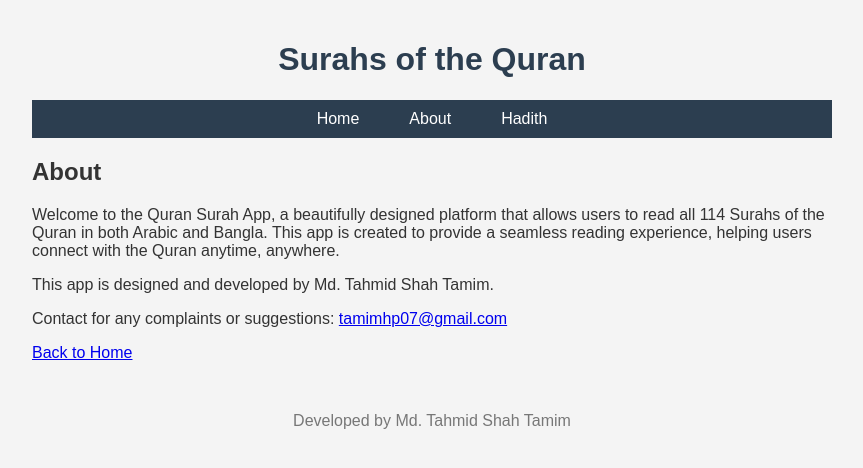
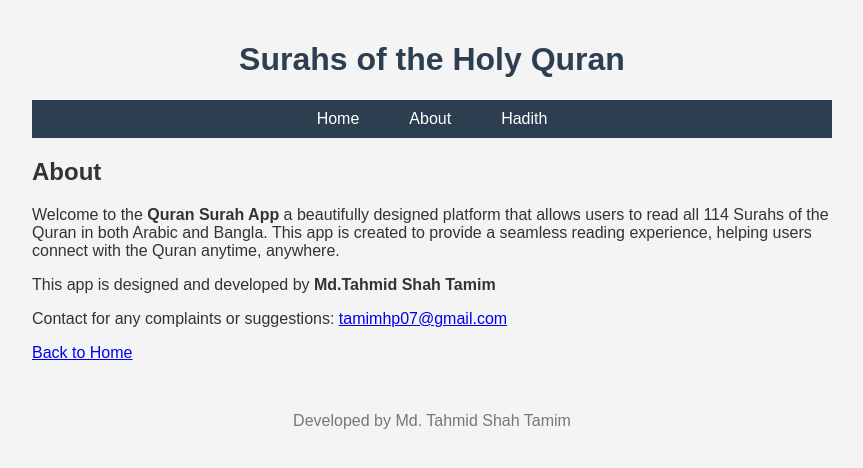
Before and after one commit to tamimshah/Quran_Surah_App, a plain HTML site: page index.html in a window 1280 px wide. Both pictures are taken after a click on the link "About". Shown: the whole page, without its empty margins (208-1071 px from the left). Drawn offline with Linux system fonts and the light colour scheme; no server answers.

Commit message:
h1 update and bold

```diff
--- a/index.html
+++ b/index.html
@@ -8,7 +8,7 @@
 </head>
 <body>
     <div class="container">
-        <h1>Surahs of the Quran</h1>
+        <h1>Surahs of the Holy Quran</h1>
         <nav>
             <ul>
                 <li><a href="#" onclick="showSection('surah-section')">Home</a></li>
@@ -29,8 +29,8 @@
         </div>
         <div id="about-section" class="section" style="display: none;">
             <h2>About</h2>
-            <p>Welcome to the Quran Surah App, a beautifully designed platform that allows users to read all 114 Surahs of the Quran in both Arabic and Bangla. This app is created to provide a seamless reading experience, helping users connect with the Quran anytime, anywhere.</p>
-            <p>This app is designed and developed by Md. Tahmid Shah Tamim.</p>
+            <p>Welcome to the <b>Quran Surah App</b> a beautifully designed platform that allows users to read all 114 Surahs of the Quran in both Arabic and Bangla. This app is created to provide a seamless reading experience, helping users connect with the Quran anytime, anywhere.</p>
+            <p>This app is designed and developed by <b>Md.Tahmid Shah Tamim</b></p>
             <p>Contact for any complaints or suggestions: <a href="mailto:tamimhp07@gmail.com">tamimhp07@gmail.com</a></p>
             <a href="#" onclick="showSection('surah-section')">Back to Home</a>
         </div>
```
